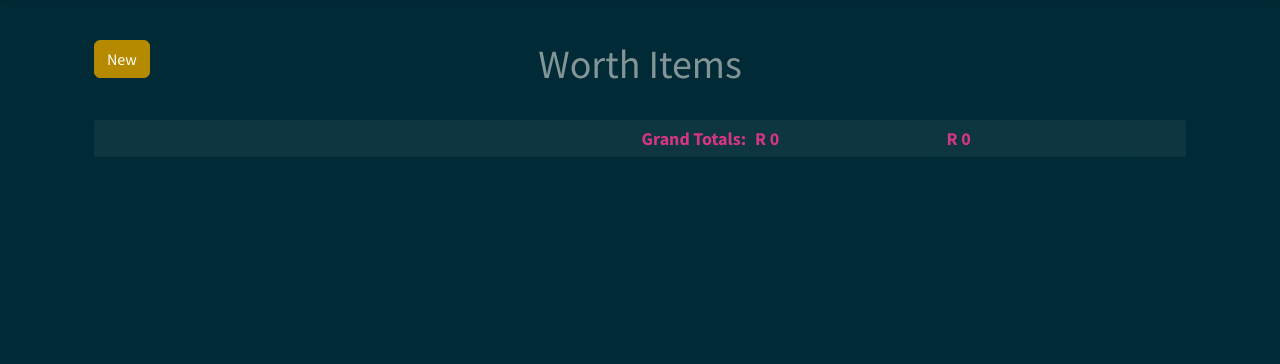
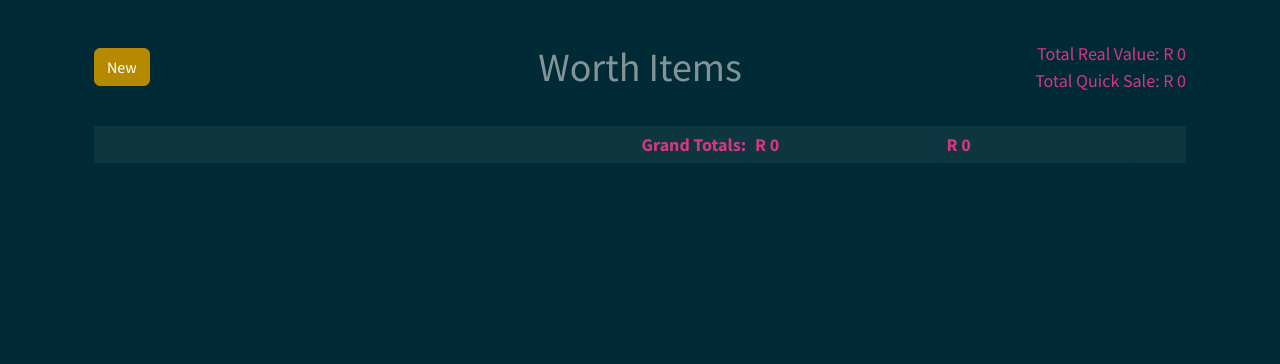
Before and after one commit to dhorsten101/myMoney, a Django app: page /worth/ in a window 1280 px wide. Shown: the part 56-420 px from the top of the page. Run offline with Django 5.2, Linux system fonts and the light colour scheme; data that the repository does not hold is empty; some libraries are stand-ins or nearby versions.

Commit message:
added totals to heading

```diff
--- a/templates/worth_list.html
+++ b/templates/worth_list.html
@@ -7,9 +7,22 @@
 
 {% block content %}
     <div class="container mt-3">
-        <div class="position-relative mb-4 text-center">
-            <a href="{% url 'worth_create' %}" class="btn btn-primary position-absolute top-0 start-0">New</a>
-            <h1 class="mb-0">Worth Items</h1>
+        <div class="row mb-4 align-items-center text-center">
+            <!-- Left: New button -->
+            <div class="col-3 text-start">
+                <a href="{% url 'worth_create' %}" class="btn btn-primary">New</a>
+            </div>
+
+            <!-- Center: Heading -->
+            <div class="col-6">
+                <h1 class="mb-0">Worth Items</h1>
+            </div>
+
+            <!-- Right: Totals -->
+            <div class="col-3 text-end">
+                <div class="text-danger" style="font-size: large;">Total Real Value: R {{ total_real_value|floatformat:0|intcomma }}</div>
+                <div class="text-danger" style="font-size: large;">Total Quick Sale: R {{ total_quick_value|floatformat:0|intcomma }}</div>
+            </div>
         </div>
 
         <div class="table-responsive">
```
